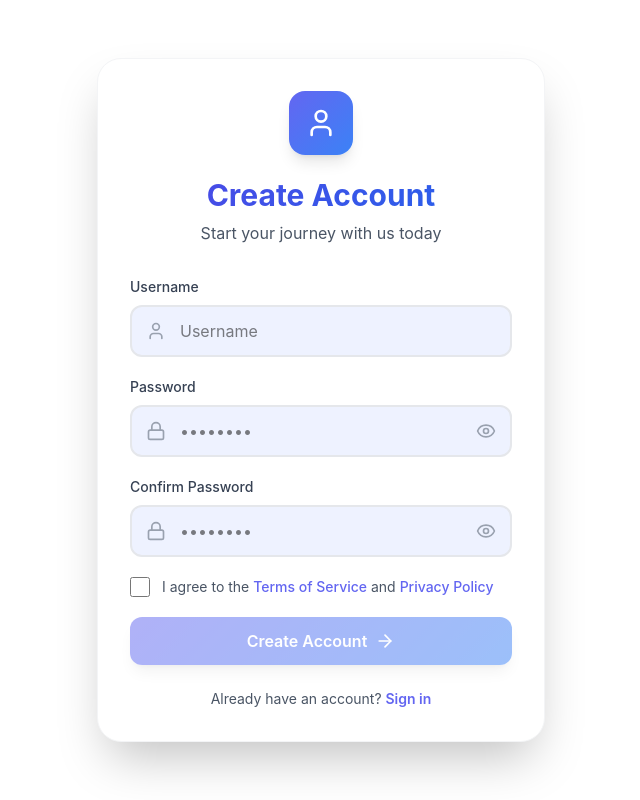
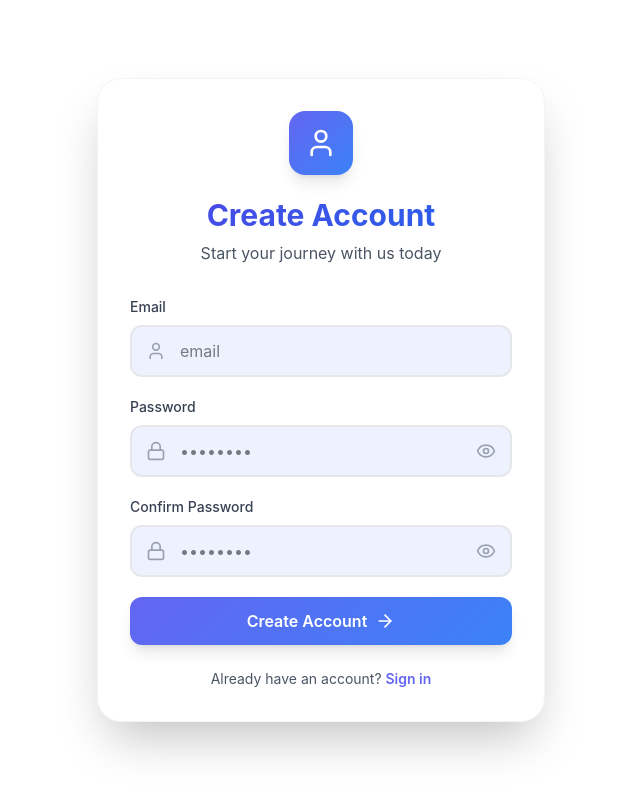
Before and after one commit to SasinduDenuwan/NovaEdu-LMS, a React (Vite) app in the folder LMS/lms-fe/: page /signup in a window 1280 px wide. Shown: the whole page, without its empty margins (319-959 px from the left). Built offline with nearby package versions, Linux system fonts and the light colour scheme.

Commit message:
refactor: update authentication to use email instead of username in login and signup

```diff
--- a/LMS/lms-fe/src/pages/Login.tsx
+++ b/LMS/lms-fe/src/pages/Login.tsx
@@ -31,11 +31,13 @@ export default function LoginPage() {
 
     setIsLoading(true);
     try {
-      const data: any = await login(email, password); // Replace with actual login call
+      const data: any = await login(email, password);
 
-      if (data) {
-        toast.success('Login successful!');
-        navigate('/dashboard'); // Change to your desired route after login
+      if (data.data || data) {
+        toast.success('Login successfully!');
+        localStorage.setItem('accessToken', data.data.accessToken);
+        localStorage.setItem('refreshToken', data.data.refreshToken);
+        navigate('/dashboard');
       }
     } catch (err: any) {
       console.error('Login Error: ', err);
@@ -187,7 +189,7 @@ export default function LoginPage() {
           <p className="text-center text-sm text-gray-600 mt-6">
             Don't have an account?{' '}
             <Link to="/signup" className="text-[#14B8A6] hover:text-[#0D9488] font-semibold transition-colors">
-              Sign up now
+              Sign up
             </Link>
           </p>
         </div>
--- a/LMS/lms-fe/src/pages/Signup.tsx
+++ b/LMS/lms-fe/src/pages/Signup.tsx
@@ -5,14 +5,13 @@ import toast from 'react-hot-toast';
 import { register } from '../services/auth';
 
 export default function SignUpPage() {
-  const [username, setUsername] = useState('');
+  const [email, setEmail] = useState('');
   const [password, setPassword] = useState('');
   const [confirmPassword, setConfirmPassword] = useState('');
   const [showPassword, setShowPassword] = useState(false);
   const [isLoading, setIsLoading] = useState(false);
-  const [agreedToTerms, setAgreedToTerms] = useState(false);
 
-  const usernameRef = useRef<HTMLInputElement>(null);
+  const emailRef = useRef<HTMLInputElement>(null);
   const passwordRef = useRef<HTMLInputElement>(null);
   const confirmPasswordRef = useRef<HTMLInputElement>(null);
 
@@ -21,9 +20,9 @@ export default function SignUpPage() {
   const handleSubmit = async (e: React.FormEvent<HTMLButtonElement>) => {
     e.preventDefault();
 
-    if (username.trim() === '') {
-      toast.error("Please enter your username!");
-      usernameRef.current?.focus();
+    if (email.trim() === '') {
+      toast.error("Please enter your email!");
+      emailRef.current?.focus();
       return;
     }
     if (password.trim() === '') {
@@ -44,7 +43,7 @@ export default function SignUpPage() {
 
     setIsLoading(true);
     try {
-      const data: any = await register(username, password);
+      const data: any = await register(email, password);
 
       if (data) {
         toast.success("Registration successful! Please log in.");
@@ -58,7 +57,6 @@ export default function SignUpPage() {
     }
   };
 
-  // Determine if passwords match
   const passwordsMatch = password && confirmPassword && password === confirmPassword;
 
   return (
@@ -69,41 +67,38 @@ export default function SignUpPage() {
             <div className="inline-block p-4 rounded-2xl mb-4 shadow-lg transform transition-transform hover:rotate-12 duration-300" style={{background: 'linear-gradient(135deg, #6366F1 0%, #3B82F6 100%)'}}>
               <User className="w-8 h-8 text-white" />
             </div>
-            <h1 className="text-3xl font-bold mb-2" style={{
-              background: 'linear-gradient(135deg, #4F46E5 0%, #2563EB 100%)',
-              WebkitBackgroundClip: 'text',
-              WebkitTextFillColor: 'transparent',
-              backgroundClip: 'text'
-            }}>
+            <h1
+              className="text-3xl font-bold mb-2"
+              style={{
+                background: 'linear-gradient(135deg, #4F46E5 0%, #2563EB 100%)',
+                WebkitBackgroundClip: 'text',
+                WebkitTextFillColor: 'transparent',
+                backgroundClip: 'text'
+              }}
+            >
               Create Account
             </h1>
             <p className="text-gray-600">Start your journey with us today</p>
           </div>
 
           <div className="space-y-5">
-            {/* Username input */}
             <div className="relative group">
-              <label className="block text-sm font-medium text-gray-700 mb-2">
-                Username
-              </label>
+              <label className="block text-sm font-medium text-gray-700 mb-2">Email</label>
               <div className="relative">
                 <User className="absolute left-4 top-1/2 transform -translate-y-1/2 text-gray-400 group-focus-within:text-[#6366F1] transition-colors duration-300 w-5 h-5" />
                 <input
-                  ref={usernameRef}
+                  ref={emailRef}
                   type="text"
-                  value={username}
-                  onChange={(e) => setUsername(e.target.value)}
+                  value={email}
+                  onChange={(e) => setEmail(e.target.value)}
                   className="w-full pl-12 pr-4 py-3 border-2 border-gray-200 rounded-xl focus:border-[#6366F1] focus:outline-none transition-all duration-300 bg-[#EEF2FF] focus:bg-white"
-                  placeholder="Username"
+                  placeholder="email"
                 />
               </div>
             </div>
 
-            {/* Password input */}
             <div className="relative group">
-              <label className="block text-sm font-medium text-gray-700 mb-2">
-                Password
-              </label>
+              <label className="block text-sm font-medium text-gray-700 mb-2">Password</label>
               <div className="relative">
                 <Lock className="absolute left-4 top-1/2 transform -translate-y-1/2 text-gray-400 group-focus-within:text-[#6366F1] transition-colors duration-300 w-5 h-5" />
                 <input
@@ -124,11 +119,8 @@ export default function SignUpPage() {
               </div>
             </div>
 
-            {/* Confirm Password input */}
             <div className="relative group">
-              <label className="block text-sm font-medium text-gray-700 mb-2">
-                Confirm Password
-              </label>
+              <label className="block text-sm font-medium text-gray-700 mb-2">Confirm Password</label>
               <div className="relative">
                 <Lock className="absolute left-4 top-1/2 transform -translate-y-1/2 text-gray-400 group-focus-within:text-[#6366F1] transition-colors duration-300 w-5 h-5" />
                 <input
@@ -147,7 +139,6 @@ export default function SignUpPage() {
                   {showPassword ? <EyeOff className="w-5 h-5" /> : <Eye className="w-5 h-5" />}
                 </button>
               </div>
-              {/* Password match message */}
               {confirmPassword && (
                 <p className={`mt-1 text-sm ${passwordsMatch ? 'text-green-600' : 'text-red-600'}`}>
                   {passwordsMatch ? 'Passwords match ' : 'Passwords do not match'}
@@ -155,33 +146,9 @@ export default function SignUpPage() {
               )}
             </div>
 
-            {/* Terms checkbox */}
-            <label className="flex items-start cursor-pointer group">
-              <div className="relative flex items-center justify-center">
-                <input
-                  type="checkbox"
-                  checked={agreedToTerms}
-                  onChange={(e) => setAgreedToTerms(e.target.checked)}
-                  className="w-5 h-5 border-gray-300 rounded cursor-pointer"
-                  style={{accentColor: '#6366F1'}}
-                />
-              </div>
-              <span className="ml-3 text-sm text-gray-600 group-hover:text-[#4F46E5] transition-colors">
-                I agree to the{' '}
-                <button onClick={() => alert('Terms of Service')} className="text-[#6366F1] hover:text-[#4F46E5] font-medium">
-                  Terms of Service
-                </button>
-                {' '}and{' '}
-                <button onClick={() => alert('Privacy Policy')} className="text-[#6366F1] hover:text-[#4F46E5] font-medium">
-                  Privacy Policy
-                </button>
-              </span>
-            </label>
-
-            {/* Submit button */}
             <button
               onClick={handleSubmit}
-              disabled={isLoading || !agreedToTerms}
+              disabled={isLoading}
               className="w-full text-white py-3 rounded-xl font-semibold shadow-lg hover:shadow-xl transform hover:-translate-y-0.5 transition-all duration-300 flex items-center justify-center gap-2 disabled:opacity-50 disabled:cursor-not-allowed group"
               style={{background: 'linear-gradient(135deg, #6366F1 0%, #3B82F6 100%)'}}
             >
@@ -196,7 +163,6 @@ export default function SignUpPage() {
             </button>
           </div>
 
-          {/* Sign in link */}
           <p className="text-center text-sm text-gray-600 mt-6">
             Already have an account?{' '}
             <Link to="/login" className="text-[#6366F1] hover:text-[#4F46E5] font-semibold transition-colors">
--- a/LMS/lms-fe/src/services/auth.ts
+++ b/LMS/lms-fe/src/services/auth.ts
@@ -1,13 +1,13 @@
 import api from "./api";
 
-export const login = async (username: string, password: string) => {
-  const res = await api.post("/auth/login", { email: username, password });
+export const login = async (email: string, password: string) => {
+  const res = await api.post("/auth/login", { email: email, password });
 
   return res.data;
 };
 
-export const register = async (username: string, password: string) => {
-  const res = await api.post("/auth/register", { email: username, password });
+export const register = async (email: string, password: string) => {
+  const res = await api.post("/auth/register", { email: email, password });
   return res.data;
 };
 
```
Also changed, not shown: 1 other file (tests, documents, lock files or other folders).
